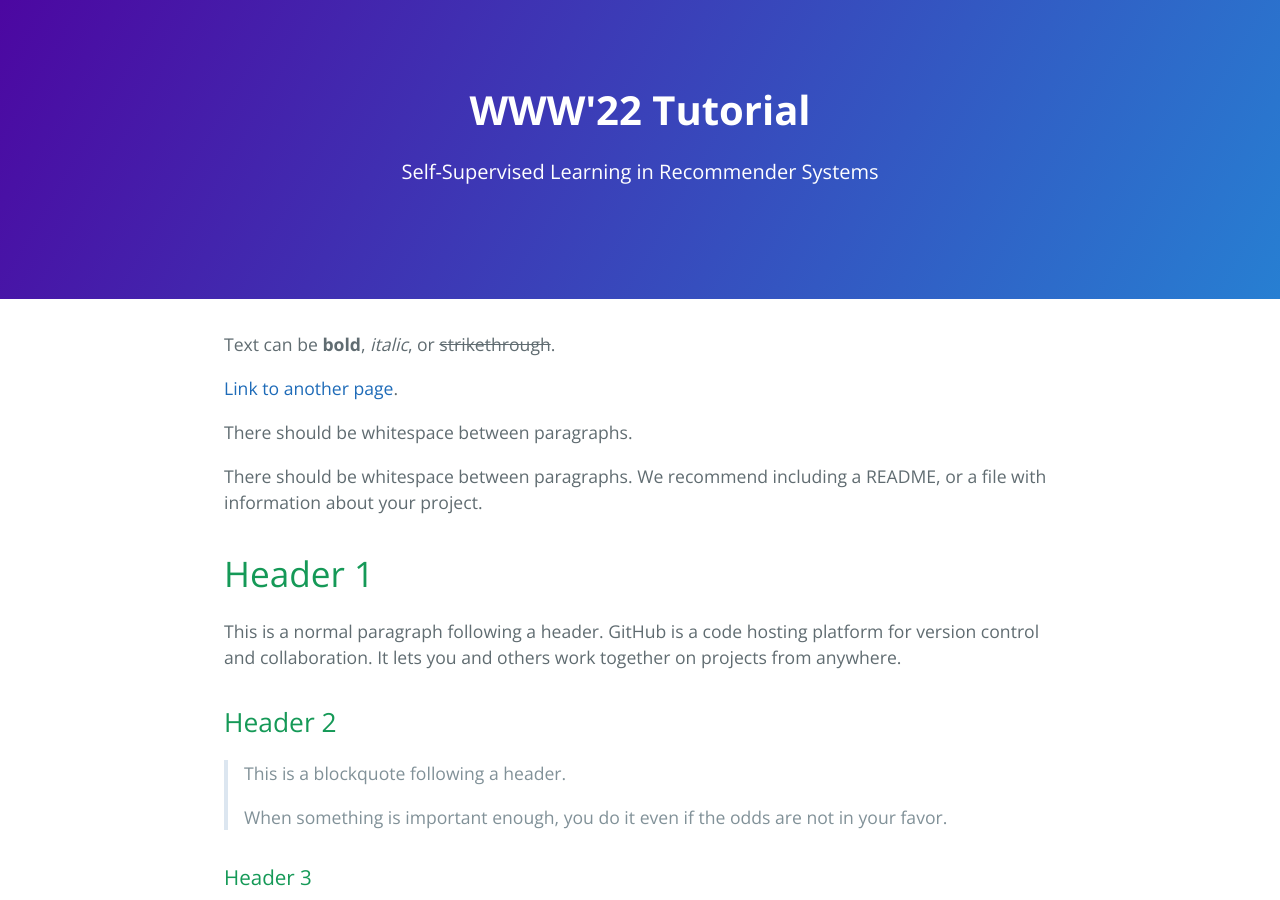
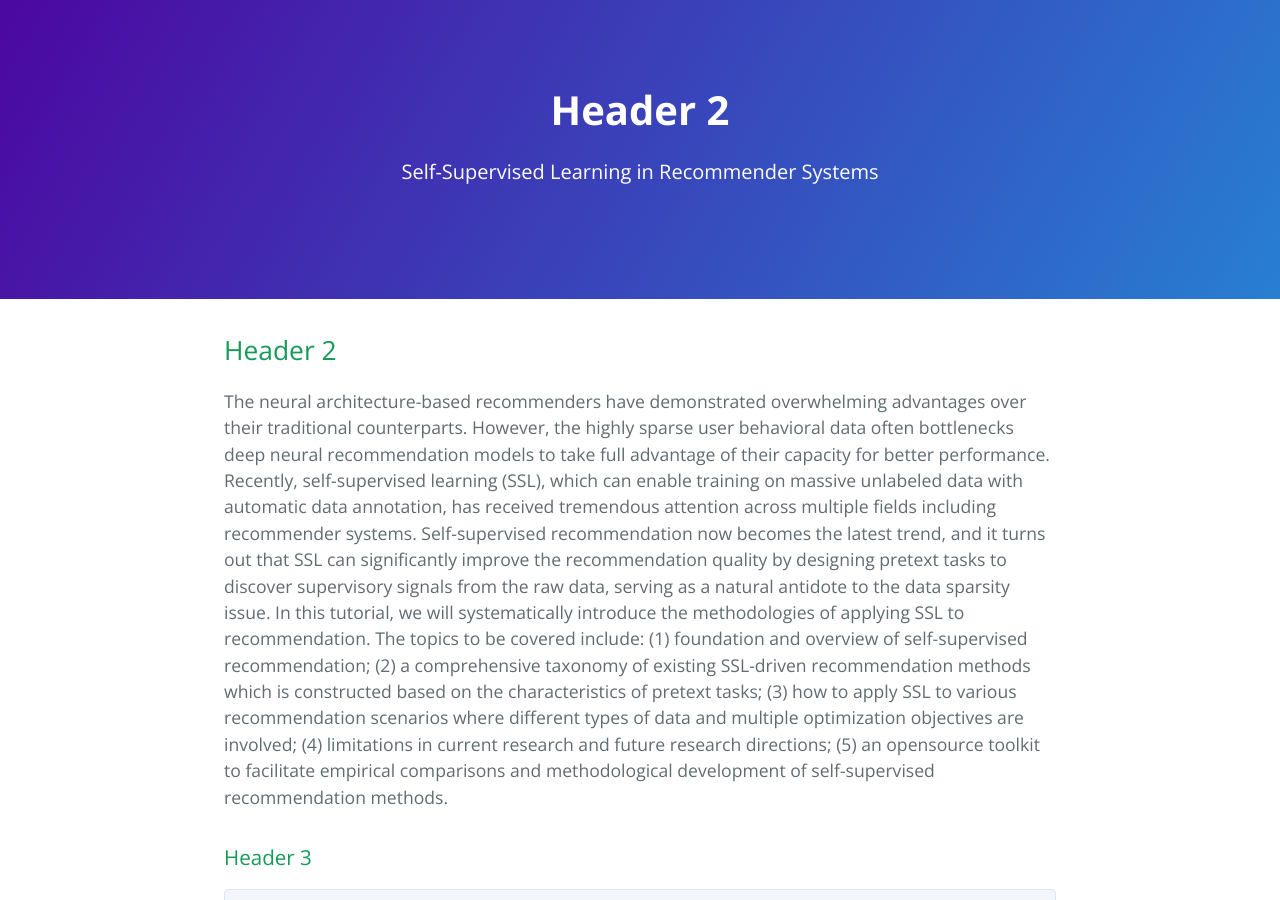
Before and after one commit to ssl-recsys/ssl-recsys.github.io, a Jekyll site: the page built from index.md, in a window 1280 px wide and 900 px high. Built offline with Jekyll 4.4.1, drawn with Linux system fonts in a browser that asks for light colours; our own code applies the rules of GitHub Pages for plain Markdown files.

Commit message:
initialization

```diff
--- a/index.md
+++ b/index.md
@@ -1,24 +1,12 @@
----
-layout: default
----
-
-Text can be **bold**, _italic_, or ~~strikethrough~~.
-
-[Link to another page](./another-page.html).
-
-There should be whitespace between paragraphs.
-
-There should be whitespace between paragraphs. We recommend including a README, or a file with information about your project.
-
-# Header 1
-
-This is a normal paragraph following a header. GitHub is a code hosting platform for version control and collaboration. It lets you and others work together on projects from anywhere.
-
 ## Header 2
 
-> This is a blockquote following a header.
->
-> When something is important enough, you do it even if the odds are not in your favor.
+The neural architecture-based recommenders have demonstrated overwhelming advantages over their traditional counterparts. However, the highly sparse user behavioral data often bottlenecks deep
+neural recommendation models to take full advantage of their capacity for better performance. Recently, self-supervised learning (SSL), which can enable training on massive unlabeled data with automatic data annotation, has received tremendous attention across
+multiple fields including recommender systems. Self-supervised recommendation now becomes the latest trend, and it turns out that SSL can significantly improve the recommendation quality by
+designing pretext tasks to discover supervisory signals from the raw data, serving as a natural antidote to the data sparsity issue. In this tutorial, we will systematically introduce the methodologies of
+applying SSL to recommendation. The topics to be covered include: (1) foundation and overview of self-supervised recommendation; (2) a comprehensive taxonomy of existing SSL-driven recommendation methods which is constructed based on the characteristics
+of pretext tasks; (3) how to apply SSL to various recommendation scenarios where different types of data and multiple optimization objectives are involved; (4) limitations in current research and future
+research directions; (5) an opensource toolkit to facilitate empirical comparisons and methodological development of self-supervised recommendation methods.
 
 ### Header 3
 
```
